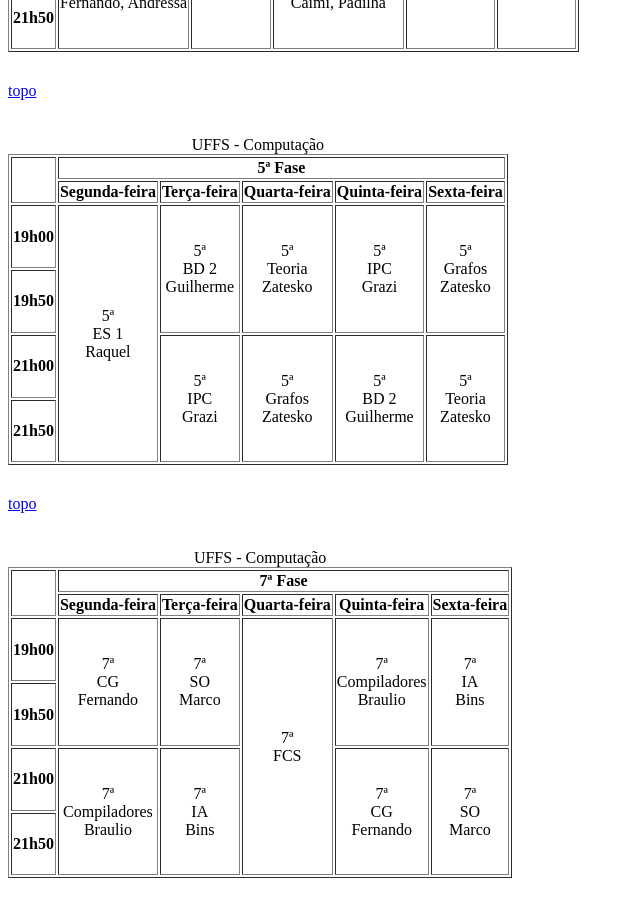
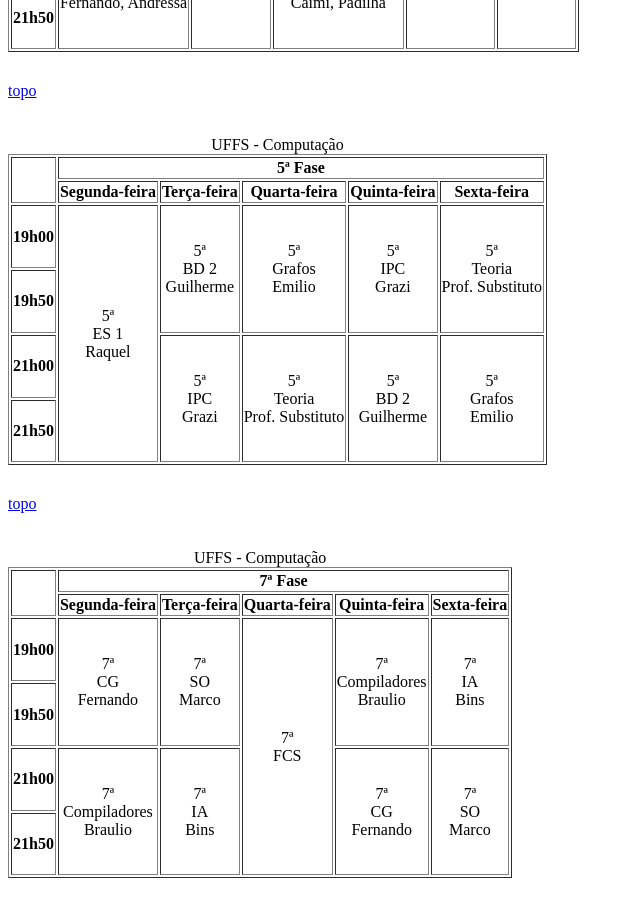
Before and after one commit to ccuffs/ccuffs.github.io, a Jekyll site: the page horario/horarios-2019-2-final/horarios_groups_days_horizontal.html, which Jekyll copies as it is, in a window 1280 px wide and 900 px high, scrolled down 3737 px. Shown: the whole window, without its empty margins (0-640 px from the left). Built offline with Jekyll 4.4.1, drawn with Linux system fonts in a browser that asks for light colours.

Commit message:
Troca de horário de grafos e teoria na 5a fase

```diff
--- a/horario/horarios-2019-2-final/horarios_groups_days_horizontal.html
+++ b/horario/horarios-2019-2-final/horarios_groups_days_horizontal.html
@@ -602,9 +602,9 @@
           <th class="yAxis">19h00</th>
           <td rowspan="4">5ª<br />ES 1<br />Raquel<br /></td>
           <td rowspan="2">5ª<br />BD 2<br />Guilherme<br /></td>
-          <td rowspan="2">5ª<br />Teoria<br />Zatesko<br /></td>
+          <td rowspan="2">5ª<br />Grafos<br />Emilio<br /></td>
           <td rowspan="2">5ª<br />IPC<br />Grazi<br /></td>
-          <td rowspan="2">5ª<br />Grafos<br />Zatesko<br /></td>
+          <td rowspan="2">5ª<br />Teoria<br />Prof. Substituto<br /></td>
         </tr>
         <tr>
           <th class="yAxis">19h50</th>
@@ -618,9 +618,9 @@
           <th class="yAxis">21h00</th>
           <!-- span -->
           <td rowspan="2">5ª<br />IPC<br />Grazi<br /></td>
-          <td rowspan="2">5ª<br />Grafos<br />Zatesko<br /></td>
+          <td rowspan="2">5ª<br />Teoria<br />Prof. Substituto<br /></td>
           <td rowspan="2">5ª<br />BD 2<br />Guilherme<br /></td>
-          <td rowspan="2">5ª<br />Teoria<br />Zatesko<br /></td>
+          <td rowspan="2">5ª<br />Grafos<br />Emilio<br /></td>
         </tr>
         <tr>
           <th class="yAxis">21h50</th>
```
